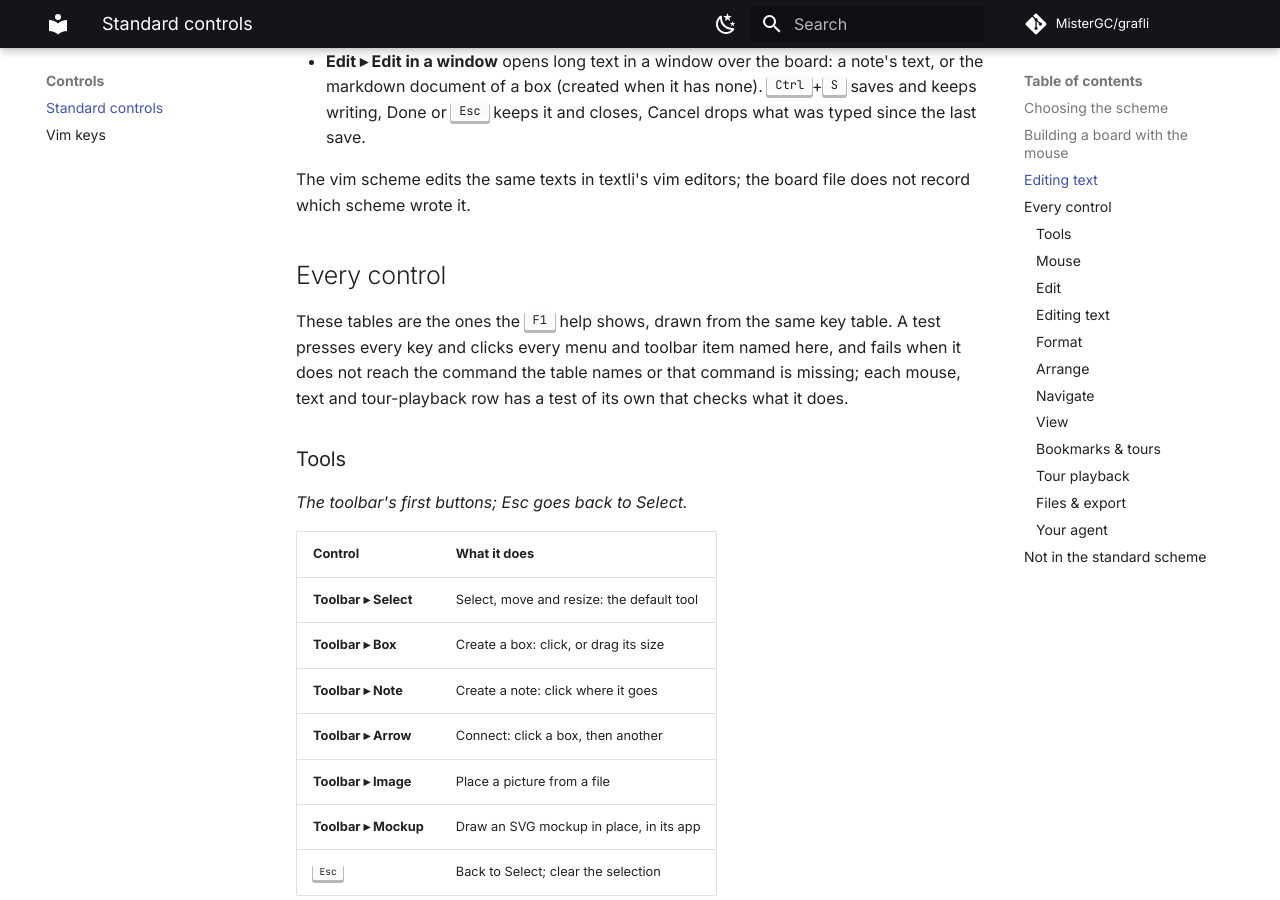
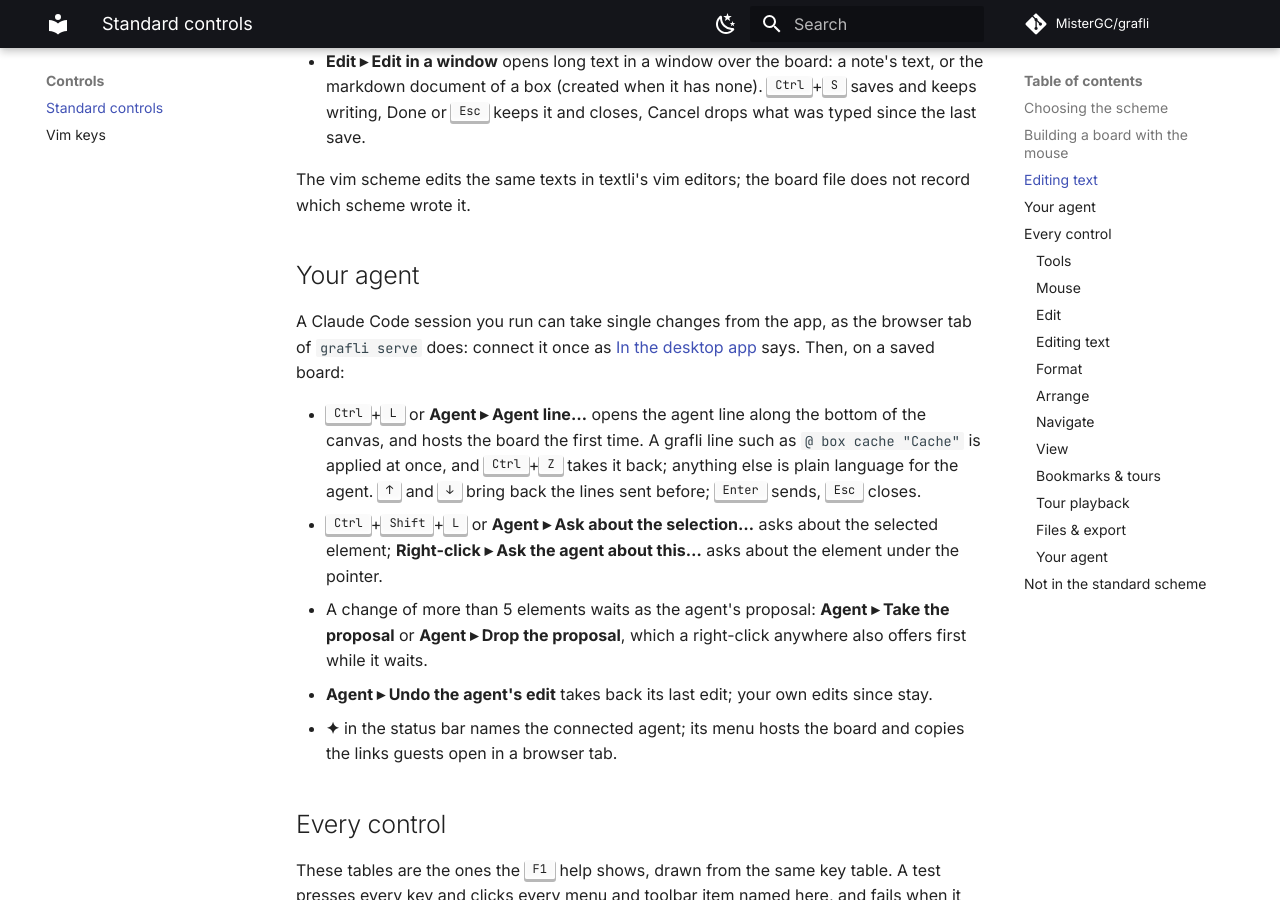
Before and after one commit to MisterGC/grafli, an MkDocs documentation site: the page built from docs/standard-controls.md, in a window 1280 px wide and 900 px high, scrolled down 2352 px. Built offline with MkDocs 1.6.1 and Material for MkDocs 9.7.7, drawn with Linux system fonts in a browser that asks for light colours; comment, search, counter and statistics services are not loaded.

Commit message:
Document the agent line's standard controls beside its vim keys

```diff
--- a/docs/standard-controls.md
+++ b/docs/standard-controls.md
@@ -84,6 +84,30 @@ Labels, notes and long texts are plain text fields, without vim modes.
 
 The vim scheme edits the same texts in textli's vim editors; the board file
 does not record which scheme wrote it.
+
+## Your agent
+
+A Claude Code session you run can take single changes from the app, as the
+browser tab of `grafli serve` does: connect it once as
+[In the desktop app](ai.md#in-the-desktop-app-hand-single-changes-to-your-agent)
+says. Then, on a saved board:
+
+- <kbd>Ctrl</kbd>+<kbd>L</kbd> or **Agent ▸ Agent line…** opens the agent
+  line along the bottom of the canvas, and hosts the board the first time.
+  A grafli line such as `@ box cache "Cache"` is applied at once, and
+  <kbd>Ctrl</kbd>+<kbd>Z</kbd> takes it back; anything else is plain
+  language for the agent. <kbd>↑</kbd> and <kbd>↓</kbd> bring back the
+  lines sent before; <kbd>Enter</kbd> sends, <kbd>Esc</kbd> closes.
+- <kbd>Ctrl</kbd>+<kbd>Shift</kbd>+<kbd>L</kbd> or **Agent ▸ Ask about the
+  selection…** asks about the selected element; **Right-click ▸ Ask the
+  agent about this…** asks about the element under the pointer.
+- A change of more than 5 elements waits as the agent's proposal: **Agent ▸
+  Take the proposal** or **Agent ▸ Drop the proposal**, which a right-click
+  anywhere also offers first while it waits.
+- **Agent ▸ Undo the agent's edit** takes back its last edit; your own edits
+  since stay.
+- **✦** in the status bar names the connected agent; its menu hosts the
+  board and copies the links guests open in a browser tab.
 
 ## Every control
 
```
Also changed, not shown: CHANGELOG.md (+6 -5 lines), docs/ai.md (+17 -1 lines), docs/navigating-standard.md (+12 -0 lines), docs/navigating.md (+2 -1 lines).
